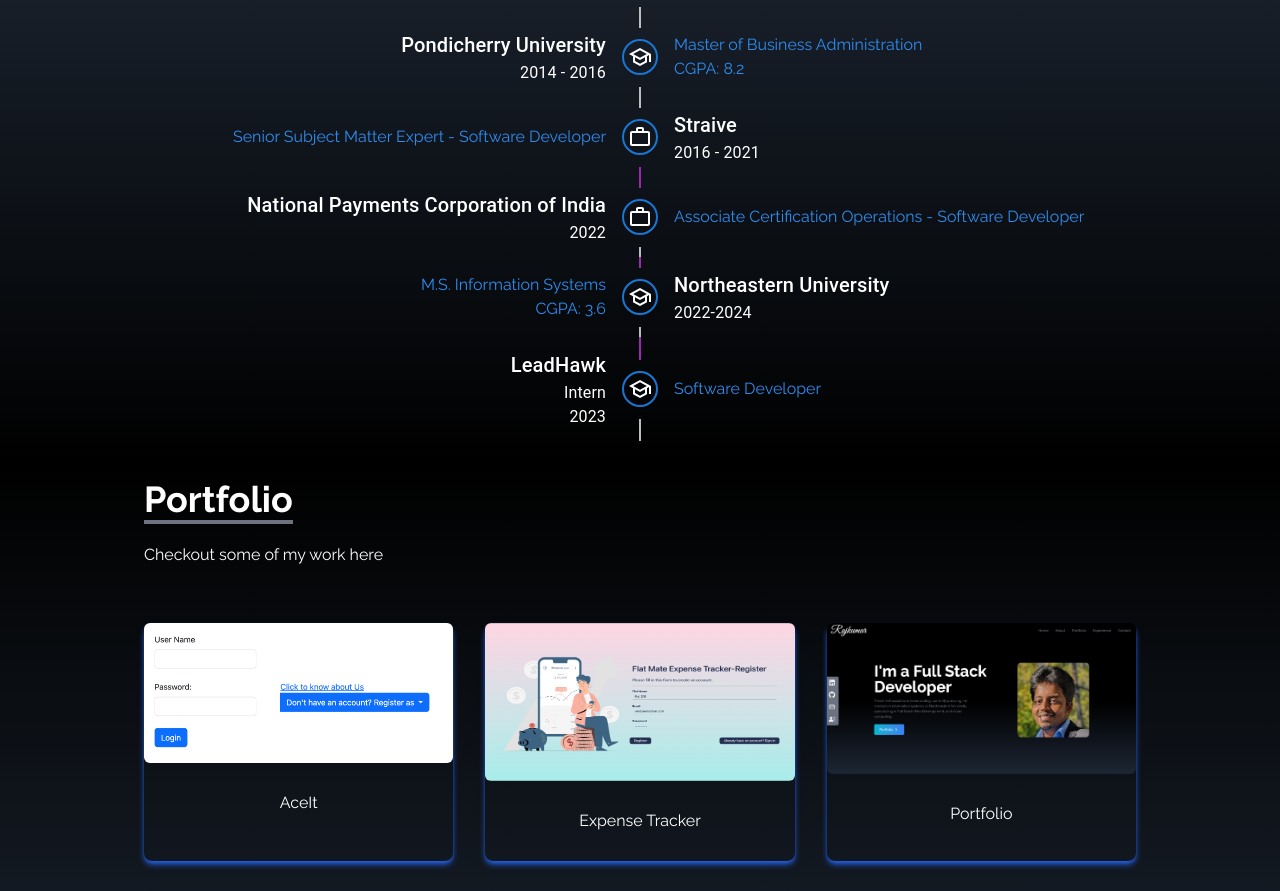
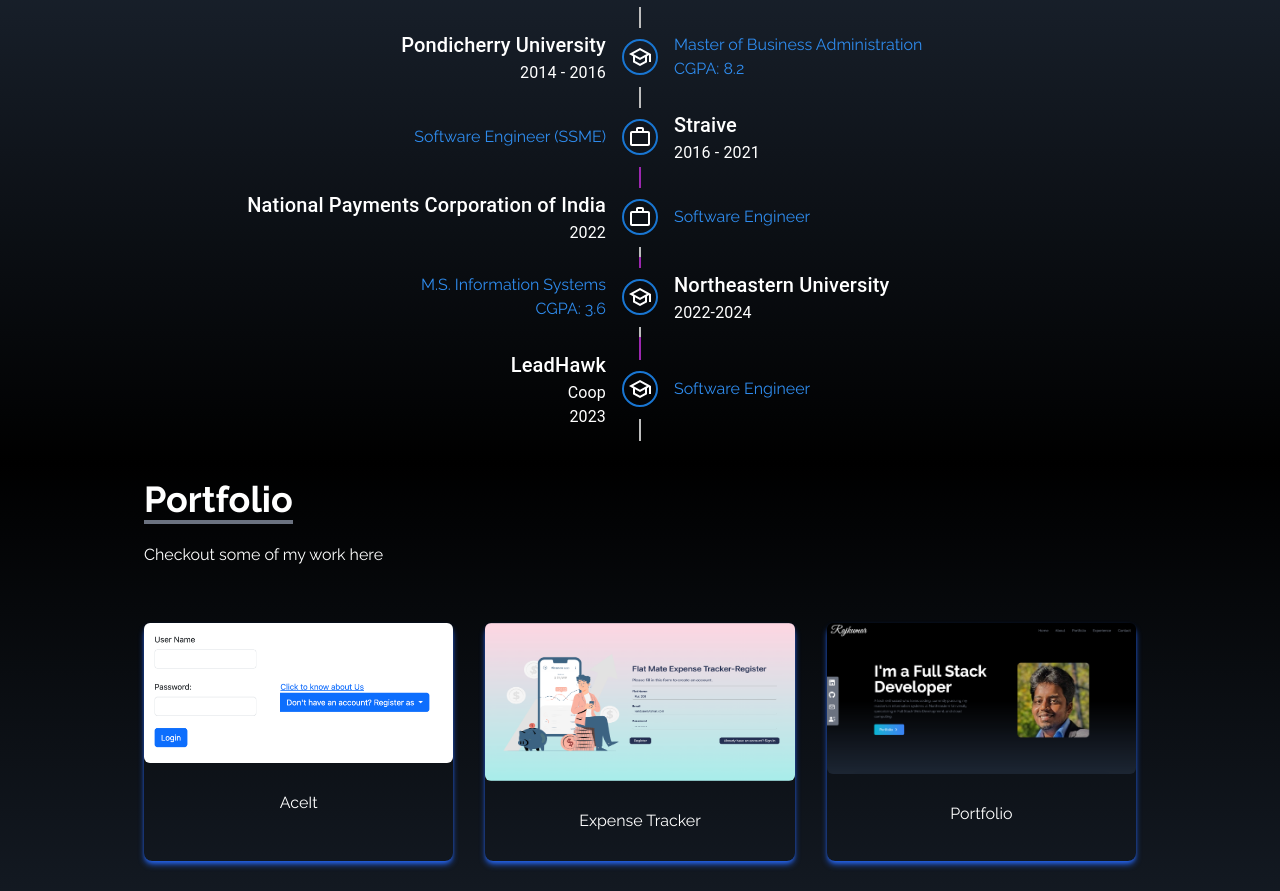
Before and after one commit to Rajkumar-kumaravelu/MyPortfolio, a React (Create React App) app: page / in a window 1280 px wide. Shown: the part 957-1848 px from the top of the page. Built offline with nearby package versions, Linux system fonts and the light colour scheme; a web font is replaced by a local one.

Commit message:
resume update

```diff
--- a/src/components/About.jsx
+++ b/src/components/About.jsx
@@ -75,7 +75,7 @@
                             variant="body3"
                             color="#2f8cee"
                         >
-                            Senior Subject Matter Expert - Software Developer
+                            Software Engineer (SSME)
                         </TimelineOppositeContent>
                         <TimelineSeparator>
                             <TimelineConnector />
@@ -97,7 +97,7 @@
                             variant="body3"
                             color="#2f8cee"
                         >
-                            Associate Certification Operations - Software Developer
+                            Software Engineer
                         </TimelineOppositeContent>
                         <TimelineSeparator>
                             <TimelineConnector sx={{ bgcolor: 'secondary.main' }} />
@@ -143,7 +143,7 @@
                             variant="body3"
                             color="#2f8cee"
                         >
-                            Software Developer <br/>
+                            Software Engineer <br/>
                         </TimelineOppositeContent>
                         <TimelineSeparator>
                             <TimelineConnector sx={{ bgcolor: 'secondary.main' }} />
@@ -156,7 +156,7 @@
                             <Typography variant="h6" component="span">
                                 LeadHawk
                             </Typography>
-                            <Typography>Intern</Typography>
+                            <Typography>Coop</Typography>
                             <Typography>2023</Typography>
                         </TimelineContent>
                     </TimelineItem>
```
Also changed, not shown: 1 other file (tests, documents, lock files or other folders).
